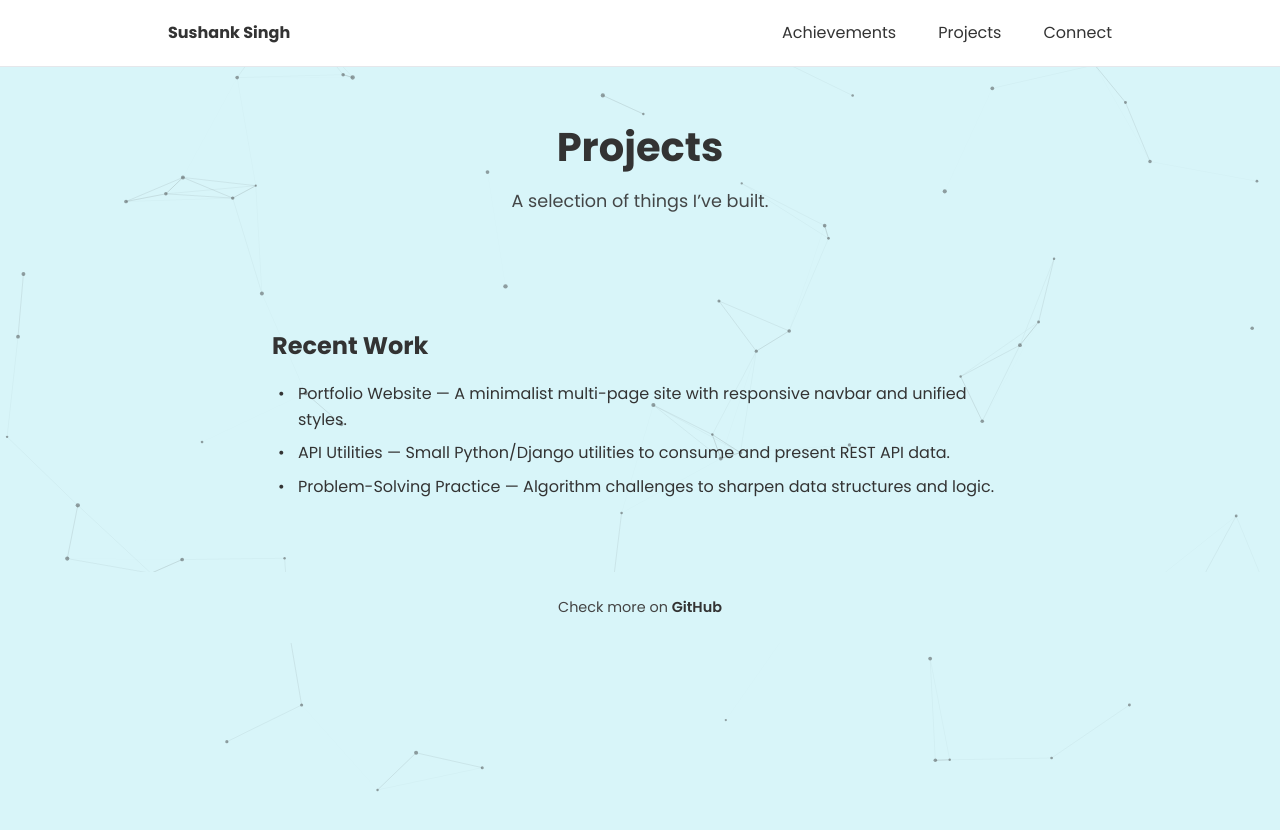
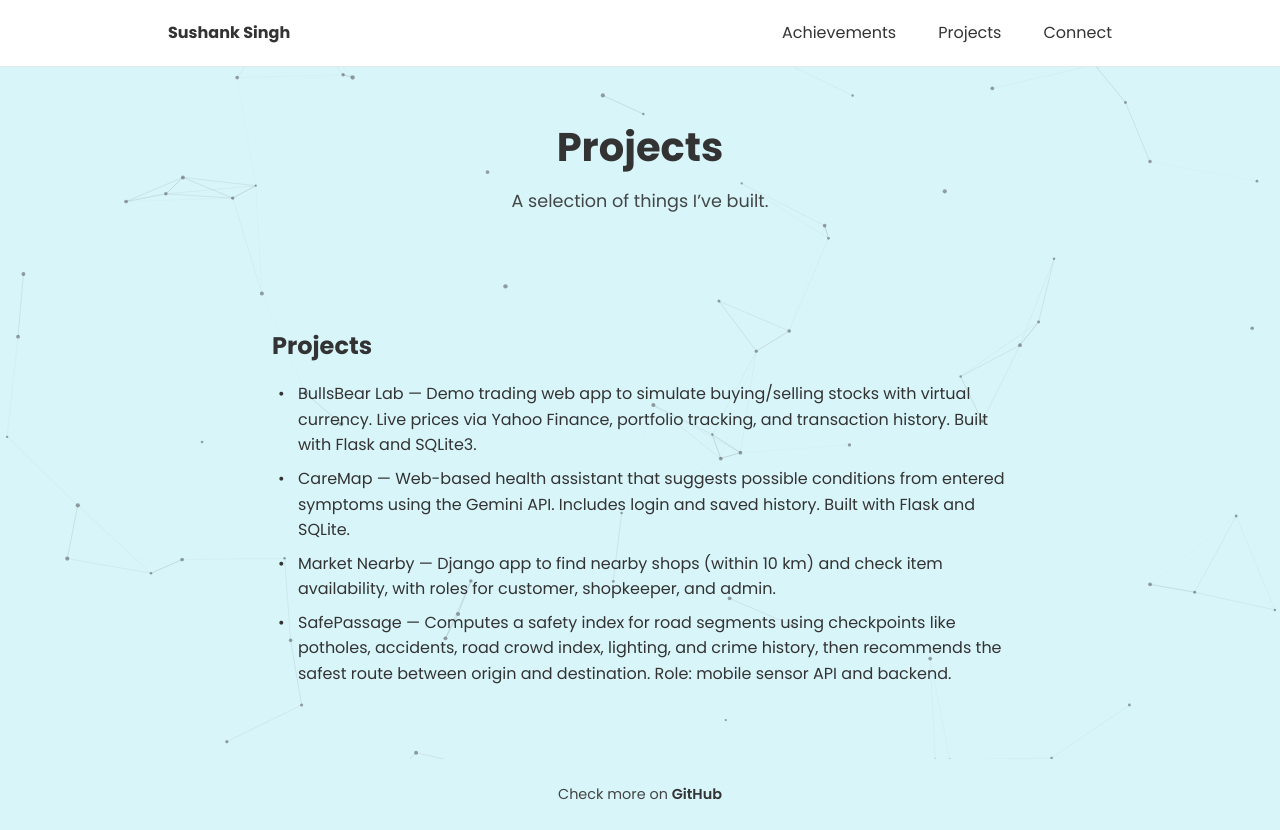
Before and after one commit to sushanksingh00/about-me, a plain HTML site: page projects.html in a window 1280 px wide. Before the commit the page ends 800 px from the top, so only its background shows below. Drawn offline with Linux system fonts and the light colour scheme.

Commit message:
updated minor things

```diff
--- a/css/styles.css
+++ b/css/styles.css
@@ -65,7 +65,7 @@ footer a { color: #333; font-weight: 600; }
 /* Utilities */
 .about-grid { display: grid; grid-template-columns: 1.1fr 1fr; gap: 1.5rem; align-items: stretch; }
 .about-photo { width: 100%; min-height: 360px; }
-.about-photo img { width: 100%; height: 100%; object-fit: cover; border-radius: 12px; box-shadow: 0 6px 16px rgba(0,0,0,0.12); }
+.about-photo img { width: 100%; height: 100%; object-fit: cover; }
 @media (max-width: 900px) {
   .about-grid { grid-template-columns: 1fr; }
   .about-photo { min-height: 0; }
--- a/projects.html
+++ b/projects.html
@@ -29,16 +29,19 @@
 
   <main>
     <section>
-      <h2>Recent Work</h2>
+      <h2>Projects</h2>
       <ul>
         <li>
-          Portfolio Website — A minimalist multi-page site with responsive navbar and unified styles.
+          <a href="https://github.com/sushanksingh00/Finance-App" target="_blank" rel="noopener">BullsBear Lab</a> — Demo trading web app to simulate buying/selling stocks with virtual currency. Live prices via Yahoo Finance, portfolio tracking, and transaction history. Built with Flask and SQLite3.
         </li>
         <li>
-          API Utilities — Small Python/Django utilities to consume and present REST API data.
+          <a href="https://github.com/sushanksingh00/CareMap" target="_blank" rel="noopener">CareMap</a> — Web-based health assistant that suggests possible conditions from entered symptoms using the Gemini API. Includes login and saved history. Built with Flask and SQLite.
         </li>
         <li>
-          Problem-Solving Practice — Algorithm challenges to sharpen data structures and logic.
+          <a href="https://github.com/sushanksingh00/market-nearby" target="_blank" rel="noopener">Market Nearby</a> — Django app to find nearby shops (within 10 km) and check item availability, with roles for customer, shopkeeper, and admin.
+        </li>
+        <li>
+          <a href="https://github.com/Atharv714/Safe-Passage" target="_blank" rel="noopener">SafePassage</a> — Computes a safety index for road segments using checkpoints like potholes, accidents, road crowd index, lighting, and crime history, then recommends the safest route between origin and destination. Role: mobile sensor API and backend.
         </li>
       </ul>
     </section>
```
Also changed, not shown: achievements.html (+1 -1 lines), connect.html (+1 -1 lines), index.html (+1 -3 lines), IMG_20240219_024425_297.jpg, IMG_20240219_024425_2971.jpg (added), css/achievements.css (added), css/home.css (added), css/projects.css (added).
